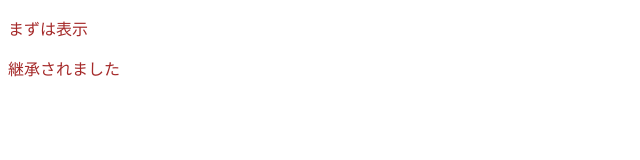
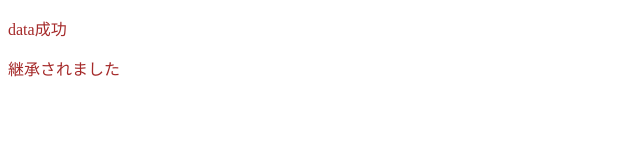
Before and after one commit to guchondayo/handsOn-vueCLI, a Vue app: page / in a window 1280 px wide. Shown: the top 160 px of the page, without its empty margins (0-640 px from the left). Built offline with nearby package versions, Linux system fonts and the light colour scheme.

Commit message:
data成功

```diff
--- a/src/App.vue
+++ b/src/App.vue
@@ -3,7 +3,7 @@
 <!-- タグ忘れがち -->
 <template>
   <div id="app">
-    <p>まずは表示</p>
+    <p>{{ titleCom }}</p>
     <HeaderComponents></HeaderComponents>
   </div>
 </template>
@@ -13,6 +13,11 @@
 import HeaderComponents from "./components/HeaderComponents.vue"
 // 継承したい時は、インポートしたcomponentを使って、テンプレートを継承しよう
 export default{
+  data:function(){
+    return {
+      titleCom:"data成功"
+    }
+  },
   components: {
     HeaderComponents
   }
```
